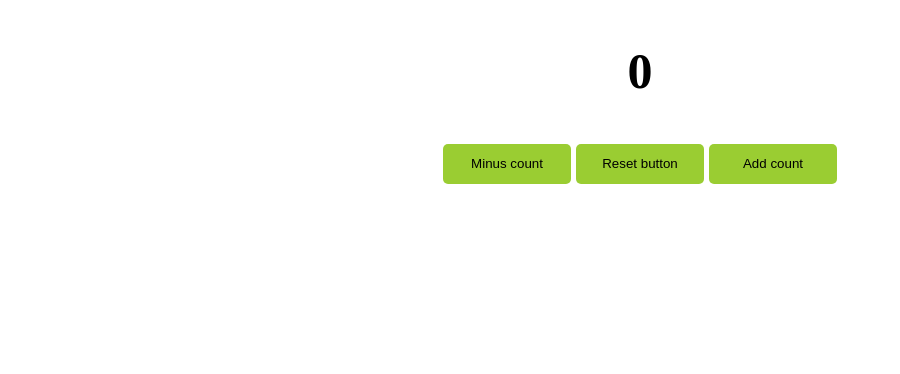
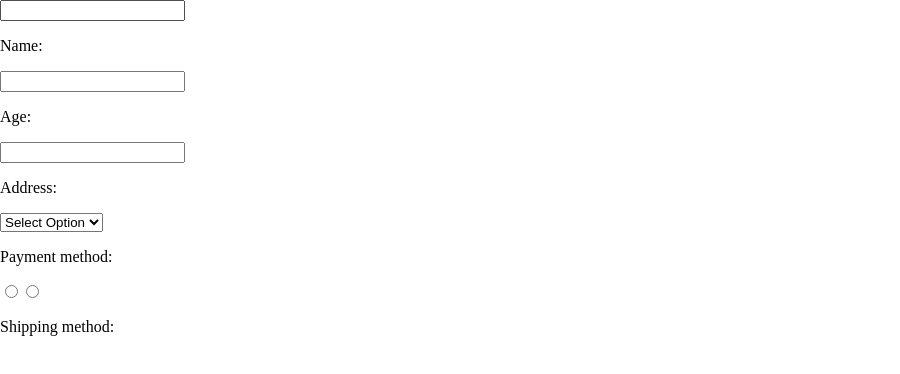
Before and after one commit to RiasGremoryHSDXD/Portfolio, a React (Vite) app in the folder my-portfolio/: page / in a window 1280 px wide. Shown: the top 374 px of the page, without its empty margins (0-900 px from the left). Built offline with nearby package versions, Linux system fonts and the light colour scheme.

Commit message:
onChange event handler

```diff
--- a/my-portfolio/src/App.tsx
+++ b/my-portfolio/src/App.tsx
@@ -1,9 +1,9 @@
-import Counter from "./counter.tsx"
+import MyComponent from "./MyComponent.tsx"
 
 function App()
 {
   return(
-    <Counter/>
+    <MyComponent/>
   )
 }
 
--- a/my-portfolio/src/Counter.tsx
+++ /dev/null
@@ -1,23 +0,0 @@
-import { useState } from "react"
-
-function Counter()
-{
-    let [count, setCount] = useState(0);
-
-    const increse_count = () => setCount(count = count + 1)
-    const decrease_count = () => setCount(count = count - 1)
-    const reset_count = () => setCount(0)
-
-    return(
-        <div className="container">
-            <h2>{count} </h2>
-            <div className="button_container">
-                <button onClick={decrease_count}>Minus count</button>
-                <button onClick={reset_count}>Reset button</button>
-                <button onClick={increse_count}>Add count</button>
-            </div>
-        </div>
-    )
-}
-
-export default Counter
--- a/my-portfolio/src/MyComponent.tsx
+++ b/my-portfolio/src/MyComponent.tsx
@@ -1,37 +1,43 @@
-import {useState} from "react";
+import { useState } from "react"
 
 function MyComponent()
 {
-    let [name, setName] = useState("");
-    let [age, setAge] = useState(0);
-    let [isEmployee, setEmployee] = useState(false);
+    let [name, setName] = useState()
+    let [age, setAge] = useState()
+    let [address, setAddress] = useState()
+    let [payment, setPayment] = useState()
+    let [mode_of_delivery, setDelivery] = useState()
 
-    const updateName = (name:string) => setName(name)
-    const updateAge = () => setAge(preAge => preAge + 1 )
-    const updateEmployee = () => setEmployee(!isEmployee)
-
-    const resetData = () =>
-    {
-        setName('')
-        setAge(0)
-        setEmployee(false)
-    }
+    const updateName = (event:any)=> setName(event.target.value)
+    const updateAge = (event:any) => setAge(event.target.value)
+    const updateAddress = (event:any) => setAddress(event.target.value)
+    const updatePaymentMethod = (event:any) => setPayment(event.target.value)
+    const updateDeliveryMethod = (event:any) => setDelivery(event.target.value)
 
     return(
-        <div>
+        <>
+            <input type="text" onChange={updateName}/>
             <p>Name: {name}</p>
-            <button onClick={() => updateName('James Christopher C. Tagupa')}>Set name</button>
 
-            <p>Count Clicked: {age}</p>
-            <button onClick={updateAge}>Set name</button>
+            <input type="number" onChange={updateAge}/>
+            <p>Age: {age}</p>
 
-            <p>Employee Status: {isEmployee ? 'True' : 'False'}</p>
-            <button onClick={updateEmployee}>Toggle Employee Status</button>
+            <input type="text" onChange={updateAddress} />
+            <p>Address: {address}</p>
 
-            <br />
-            <button onClick={resetData}>Reset Data</button>
-        </div>
-    );
+            <select onChange={updatePaymentMethod}>
+                <option value="No payment been selected">Select Option</option>
+                <option value="Master Card">Master Card</option>
+                <option value="Visa">Visa</option>
+                <option value="Gcash">Gcash</option>
+            </select>
+            <p>Payment method: {payment}</p>
+
+            <input type="radio" value="Pick Up" checked={mode_of_delivery === "Pick Up"} onChange={updateDeliveryMethod}/>
+            <input type="radio" value='Delivery' checked={mode_of_delivery === "Delivery"} onChange={updateDeliveryMethod} />
+            <p>Shipping method: {mode_of_delivery}</p>
+        </>
+    )
 }
 
 export default MyComponent
```
